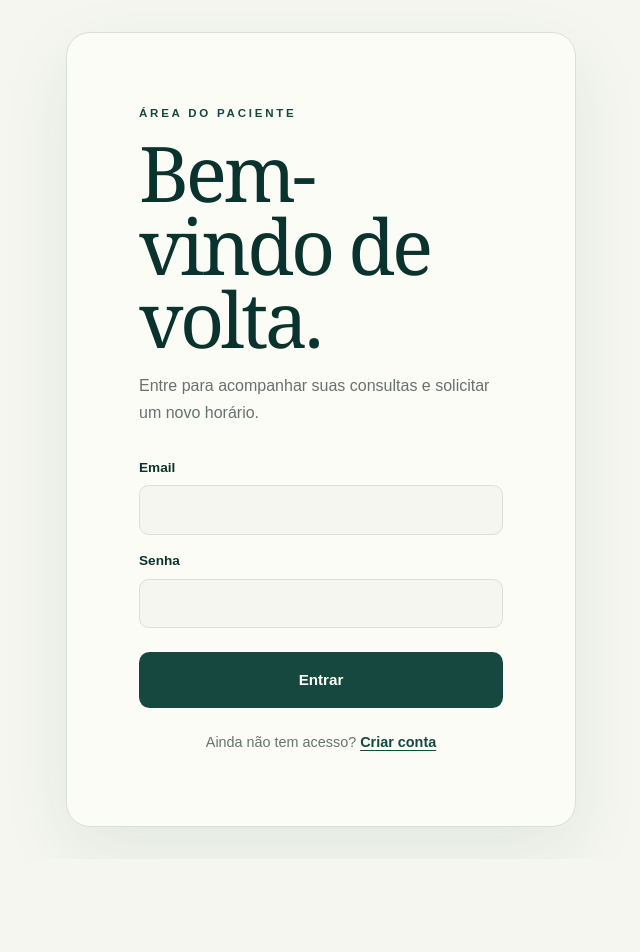
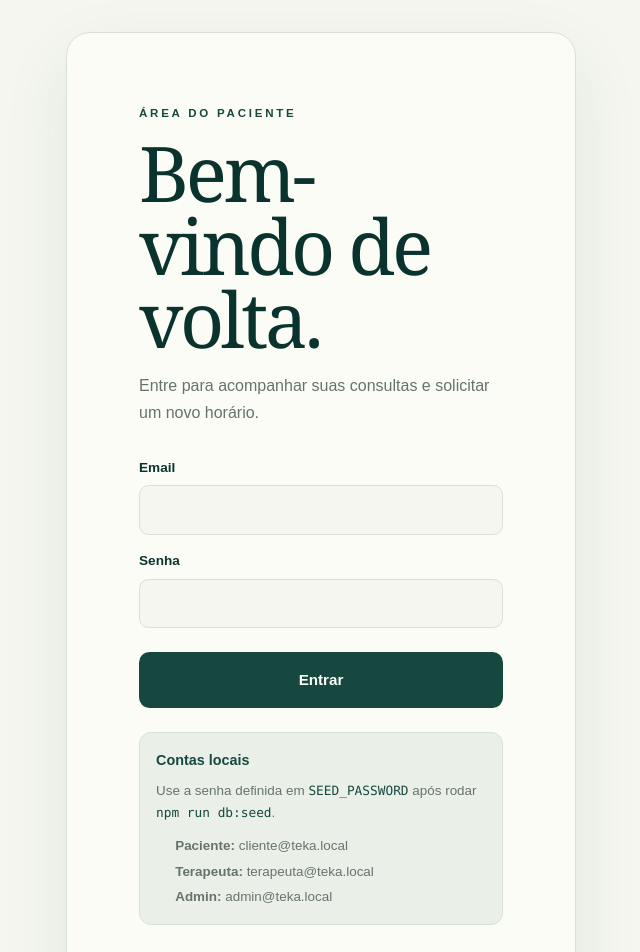
Before and after one commit to saulovitalpaz/tekaneves, a Next.js app: page /entrar in a window 1280 px wide. Shown: the top 952 px of the page, without its empty margins (319-959 px from the left). Before the commit the page ends 859 px from the top, so only its background shows below. Built offline with nearby package versions, Linux system fonts and the light colour scheme.

Commit message:
feat: align local access surfaces with brand

```diff
--- a/app/entrar/page.tsx
+++ b/app/entrar/page.tsx
@@ -1,6 +1,17 @@
 import Link from "next/link";
 import { AuthForm } from "@/components/auth-form";
+import { developmentAccounts, shouldShowDevelopmentAccess } from "@/lib/dev-access";
 
 export default function LoginPage() {
-  return <main className="auth-page"><section className="auth-card"><p className="eyebrow">Área do paciente</p><h1 className="display-font">Bem-vindo de volta.</h1><p className="auth-copy">Entre para acompanhar suas consultas e solicitar um novo horário.</p><AuthForm mode="login" /><p className="auth-switch">Ainda não tem acesso? <Link href="/cadastro">Criar conta</Link></p></section></main>;
+  return <main className="auth-page"><section className="auth-card"><p className="eyebrow">Área do paciente</p><h1 className="display-font">Bem-vindo de volta.</h1><p className="auth-copy">Entre para acompanhar suas consultas e solicitar um novo horário.</p><AuthForm mode="login" />{shouldShowDevelopmentAccess() && (
+    <aside className="dev-access" aria-label="Contas de desenvolvimento">
+      <p className="dev-access-title">Contas locais</p>
+      <p>Use a senha definida em <code>SEED_PASSWORD</code> após rodar <code>npm run db:seed</code>.</p>
+      <ul>
+        {developmentAccounts.map((account) => (
+          <li key={account.email}><strong>{account.role}:</strong> {account.email}</li>
+        ))}
+      </ul>
+    </aside>
+  )}<p className="auth-switch">Ainda não tem acesso? <Link href="/cadastro">Criar conta</Link></p></section></main>;
 }
--- a/app/globals.css
+++ b/app/globals.css
@@ -245,9 +245,15 @@ button, input, textarea { font: inherit; }
 .auth-error { margin: 0; color: #8d3b2f; font-size: 0.86rem; line-height: 1.5; }
 .auth-switch { margin: 1.5rem 0 0; color: var(--muted); font-size: 0.9rem; text-align: center; }
 .auth-switch a { color: var(--forest); font-weight: 700; text-decoration: underline; text-underline-offset: 3px; }
+.dev-access { margin-top: 1.5rem; padding: 1rem; border: 1px solid var(--line); border-radius: 0.75rem; background: var(--paper-deep); color: var(--muted); font-size: 0.84rem; line-height: 1.6; }
+.dev-access-title { margin: 0; color: var(--forest); font-size: 0.9rem; font-weight: 700; }
+.dev-access p:not(.dev-access-title) { margin: 0.5rem 0 0; }
+.dev-access code { color: var(--forest); font-size: 0.8rem; }
+.dev-access ul { margin: 0.75rem 0 0; padding-left: 1.2rem; }
+.dev-access li + li { margin-top: 0.25rem; }
 
 .portal-page { min-height: 100dvh; background: var(--paper); color: var(--ink); }
-.portal-topbar { display: flex; align-items: center; gap: 2rem; min-height: 4.75rem; padding: 0 2rem; background: #062851; color: var(--white); }
+.portal-topbar { display: flex; align-items: center; gap: 2rem; min-height: 4.75rem; padding: 0 2rem; background: var(--forest-deep); color: var(--white); }
 .portal-brand { display: flex; align-items: center; gap: 0.75rem; min-width: 215px; }
 .portal-brand strong, .portal-brand small { display: block; }
 .portal-brand strong { font-size: 0.95rem; }
--- /dev/null
+++ b/lib/dev-access.ts
@@ -0,0 +1,9 @@
+export const developmentAccounts = [
+  { role: "Paciente", email: "cliente@teka.local" },
+  { role: "Terapeuta", email: "terapeuta@teka.local" },
+  { role: "Admin", email: "admin@teka.local" },
+] as const;
+
+export function shouldShowDevelopmentAccess(nodeEnv = process.env.NODE_ENV) {
+  return nodeEnv !== "production";
+}
```
Also changed, not shown: 2 other files (tests, documents, lock files or other folders).
